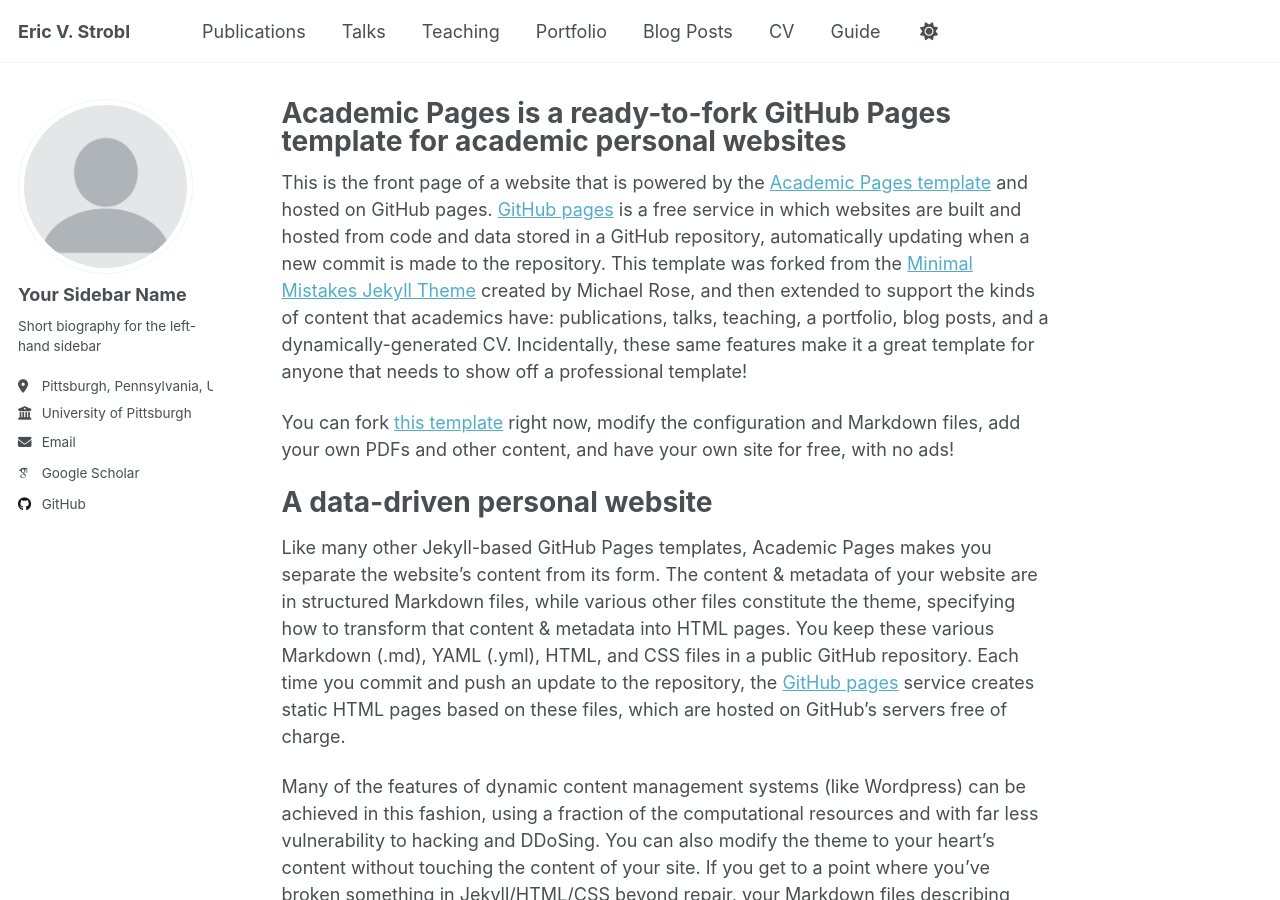
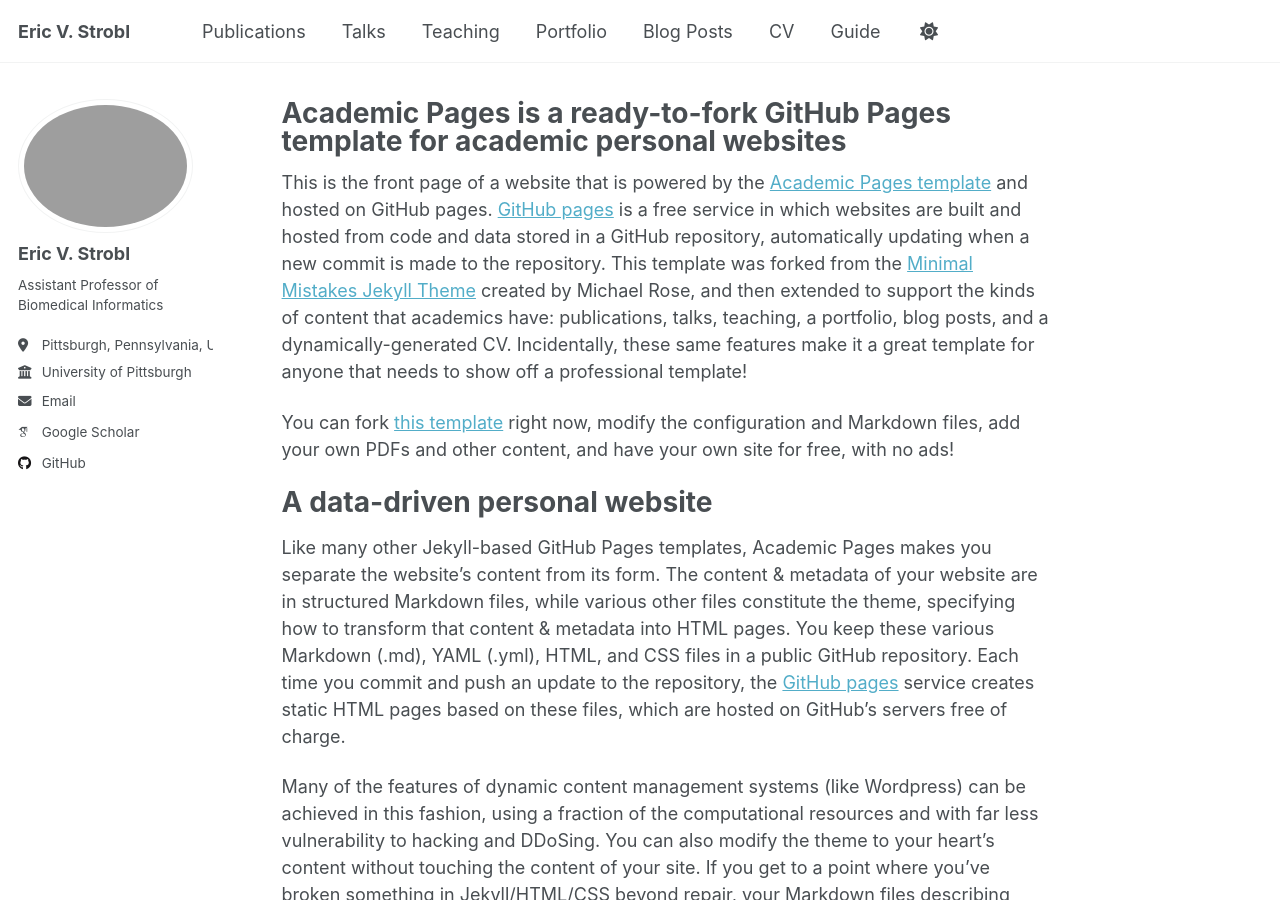
Before and after one commit to ericstrobl/ericstrobl.github.io, a Jekyll site: the page built from _pages/about.md, in a window 1280 px wide and 900 px high. Built offline with Jekyll 4.4.1, drawn with Linux system fonts in a browser that asks for light colours; some web fonts are replaced; a script that is not in the unit is left out.

Commit message:
Update _config.yml

```diff
--- a/_config.yml
+++ b/_config.yml
@@ -12,7 +12,7 @@ site_theme               : "default"
 title                    : "Eric V. Strobl"
 title_separator          : "-"
 name                     : &name "Eric V. Strobl"
-description              : &description "I am an Assistant Professor of Biomedical Informatics at the University of Pittsburgh and a practicing child and adolescent psychiatrist. My research centers on developing novel computational methods that leverage both clinical expertise and methodological rigor. I tend to pursue highly unconventional directions, exploring questions and techniques that are rarely addressed in the field, with the goal of generating foundational discoveries with real clinical impact."
+description              : &description "Eric V. Strobl's academic webpage"
 url                      : https://ericstrobl.github.io # the base hostname & protocol for your site e.g. "https://[your GitHub username].github.io" or if you already have some other page hosted on Github then use "https://[your GitHub username].github.io/[Your Repo Name]"
 baseurl                  : "" # the subpath of your site, e.g. "/blog"
 repository               : "academicpages/academicpages.github.io"
@@ -22,10 +22,10 @@ repository               : "academicpages/academicpages.github.io"
 #               Additional customization can be done by editing /_includes/author-profile.html
 author:
   # Biographic information
-  avatar           : "profile.png"
-  name             : "Your Sidebar Name"
+  avatar           : "Strobl_professional_photo.jpg"
+  name             : "Eric V. Strobl"
   pronouns         : # example: "she/her"
-  bio              : "Short biography for the left-hand sidebar"
+  bio              : "Assistant Professor of Biomedical Informatics"
   location         : "Pittsburgh, Pennsylvania, United States"
   employer         : "University of Pittsburgh"
   uri              : # URL
@@ -47,7 +47,7 @@ author:
   bitbucket        : # Username - Update with your username on the site
   codepen          : # Username
   dribbble         : # Username
-  github           : "academicpages"
+  github           : "ericstrobl"
   kaggle           : # Username
   stackoverflow    : # User number or user number and name (i.e., use "1" or "1/jeff-atwood")
 
```
